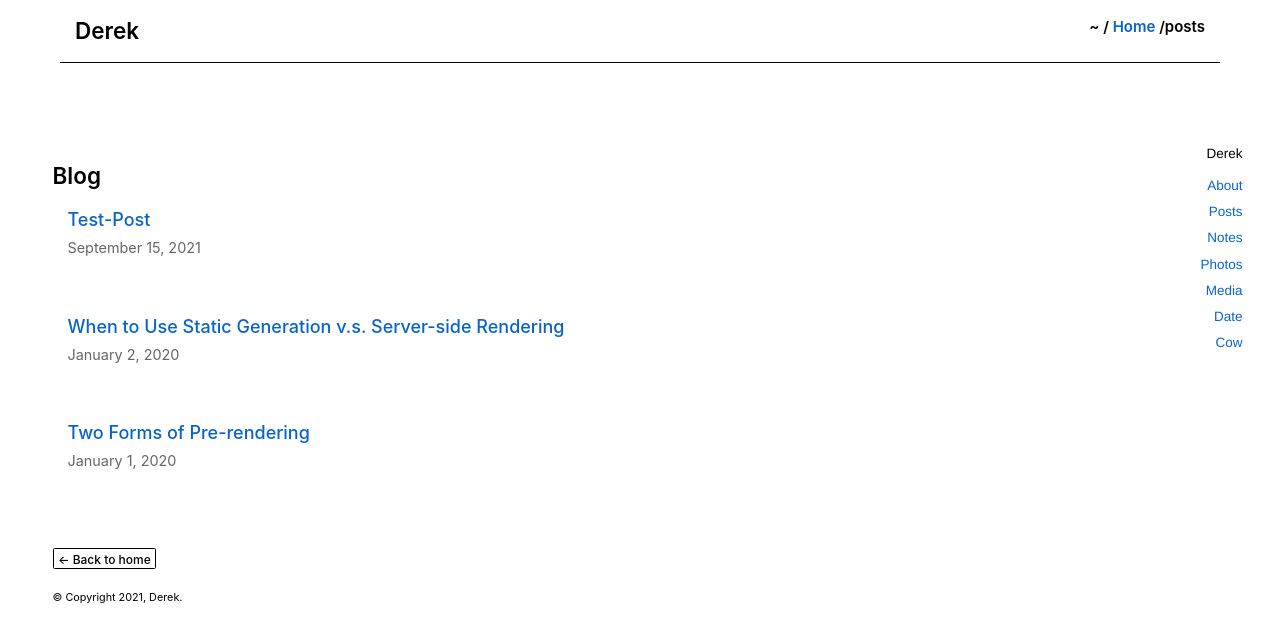
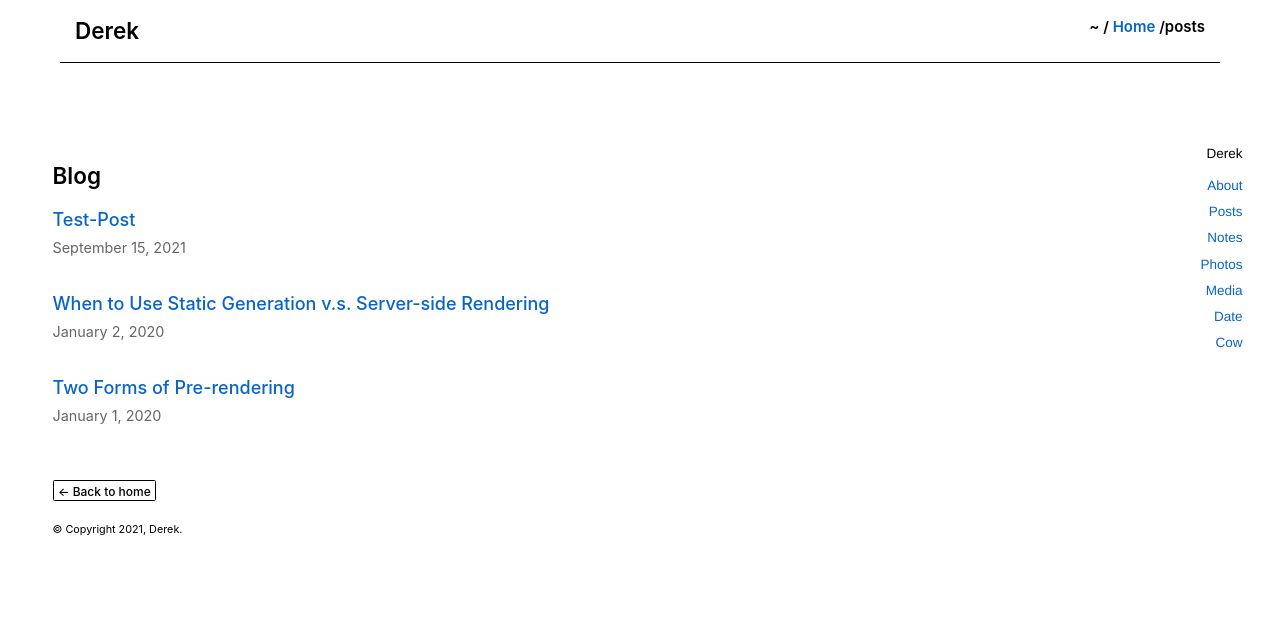
Before and after one commit to derekpodi/derekpodi.com, a Next.js app: page /posts in a window 1280 px wide. Shown: the top 642 px of the page. Built offline with nearby package versions, Linux system fonts and the light colour scheme.

Commit message:
fix listItem css across indexes

```diff
--- a/pages/photos/index.js
+++ b/pages/photos/index.js
@@ -32,7 +32,7 @@ export default function Photos({ allPostsData }) {
                 <div className="column col-12 flex-centered">
                   <ul className={`${utilStyles.list} ${styles.ul}`}>
                     {allPostsData.map(({ id }) => (
-                      <li className={utilStyles.listItem} key={id}>
+                      <li className={styles.listItem} key={id}>
                       <Link href={`/photos/${id}`}>
                         <a><Image src={`/images/${id}.jpg`} width={283} height={283} alt={allPostsData.id} /> </a>
                       </Link>
--- a/styles/Photos.module.css
+++ b/styles/Photos.module.css
@@ -8,3 +8,9 @@
   column-count: 3;
   column-gap: 30px;
 }
+
+.listItem {
+  margin: 0 0 2rem;
+  padding-left: 1rem;
+  padding-bottom: 1.5rem;
+}
--- a/styles/utils.module.css
+++ b/styles/utils.module.css
@@ -45,8 +45,6 @@
 
 .listItem {
     margin: 0 0 2rem;
-    padding-left: 1rem;
-    padding-bottom: 1.5rem;
 }
 
 .lightText {
```
